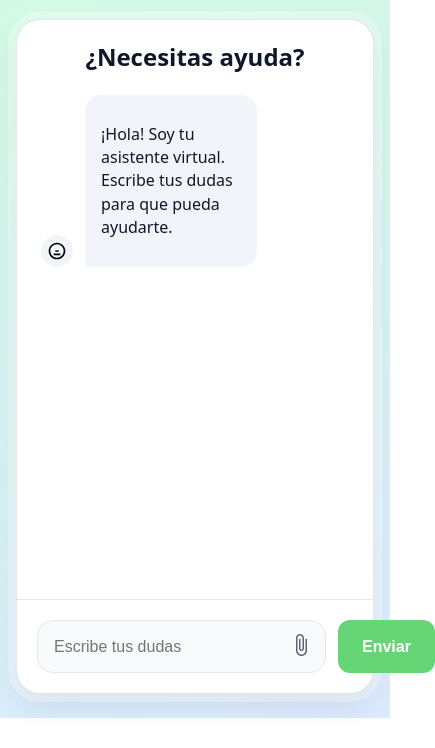
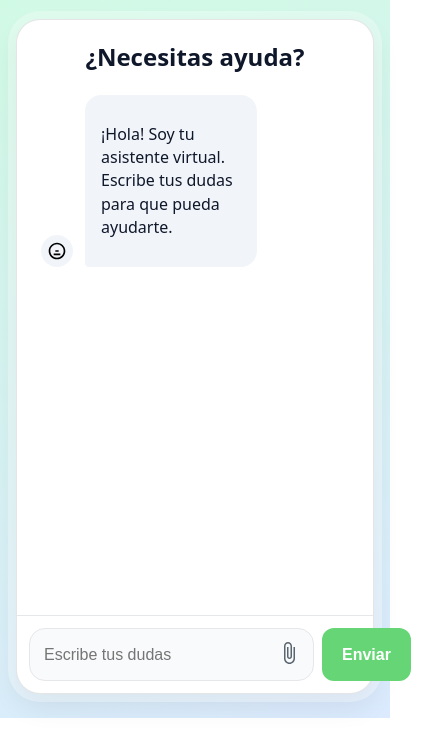
Before and after one commit to Juyens/unidonate-landing, a plain HTML site: page public/Ayuda.html in a window 390 px wide. Shown: the part 96-844 px from the top of the page, 435 px wide, since content can reach past the window. Drawn offline with Linux system fonts and the light colour scheme.

Commit message:
Arreglo de la Pag Ayuda

```diff
--- a/public/assets/styles/Ayuda.css
+++ b/public/assets/styles/Ayuda.css
@@ -165,4 +165,17 @@ footer small{ grid-area:copy; color:#8F8C8C; text-align:center }
   .chat-container { height: 80vh; }
 
   footer { grid-template-columns: 1fr; grid-template-areas: "logo" "desc" "links1" "links2" "links3" "line" "copy"; }
+
+  .message-form {
+    padding: 12px;
+    gap: 8px;
+  }
+  #message-input {
+    padding: 12px 14px;
+  }
+  .send-btn {
+    padding: 0 20px;
+  }
+  /* ✨ FIN DE LA CORRECCIÓN ✨ */
+
 }
```
